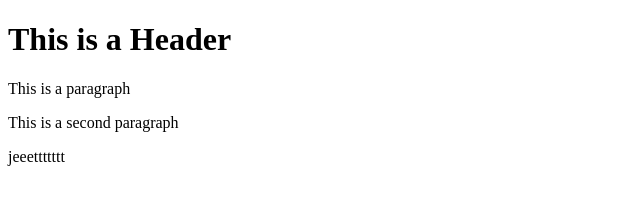
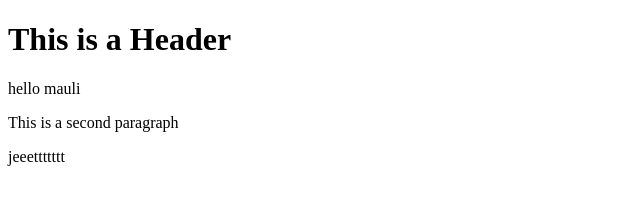
Before and after one commit to dumbass24/dumbass24.github.io, a plain HTML site: page index.html in a window 1280 px wide. Shown: the full height of the page, 0-640 px from the left. Drawn offline with Linux system fonts and the light colour scheme.

Commit message:
Update index.html

```diff
--- a/index.html
+++ b/index.html
@@ -4,7 +4,7 @@
 
     <body>
         <h1>This is a Header</h1>
-        <p>This is a paragraph</p>
+        <p>hello mauli</p>
         <p>This is a second paragraph</p>
         <p>jeeettttttt</p>
     </body>
```
